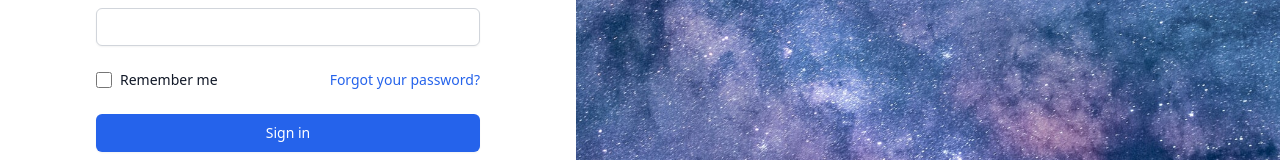
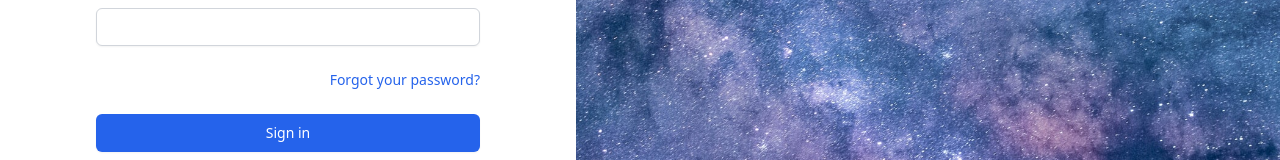
Before and after one commit to ThrilledReviews/app, a React (Create React App) app: page /login in a window 1280 px wide. Shown: the part 417-577 px from the top of the page. Built offline with nearby package versions, Linux system fonts and the light colour scheme; no server answers.

Commit message:
removed: remember me

```diff
--- a/src/pages/Login/index.tsx
+++ b/src/pages/Login/index.tsx
@@ -74,19 +74,7 @@
                 </div>
               </div>
 
-              <div className='flex items-center justify-between'>
-                <div className='flex items-center'>
-                  <input
-                    id='remember_me'
-                    name='remember_me'
-                    type='checkbox'
-                    className='h-4 w-4 text-blue-600 focus:ring-blue-500 border-gray-300 rounded'
-                  />
-                  <label htmlFor='remember_me' className='ml-2 block text-sm text-gray-900'>
-                    Remember me
-                  </label>
-                </div>
-
+              <div className='flex items-center justify-end'>
                 <div className='text-sm'>
                   <Link
                     to={forgotPasswordRoute}
```
